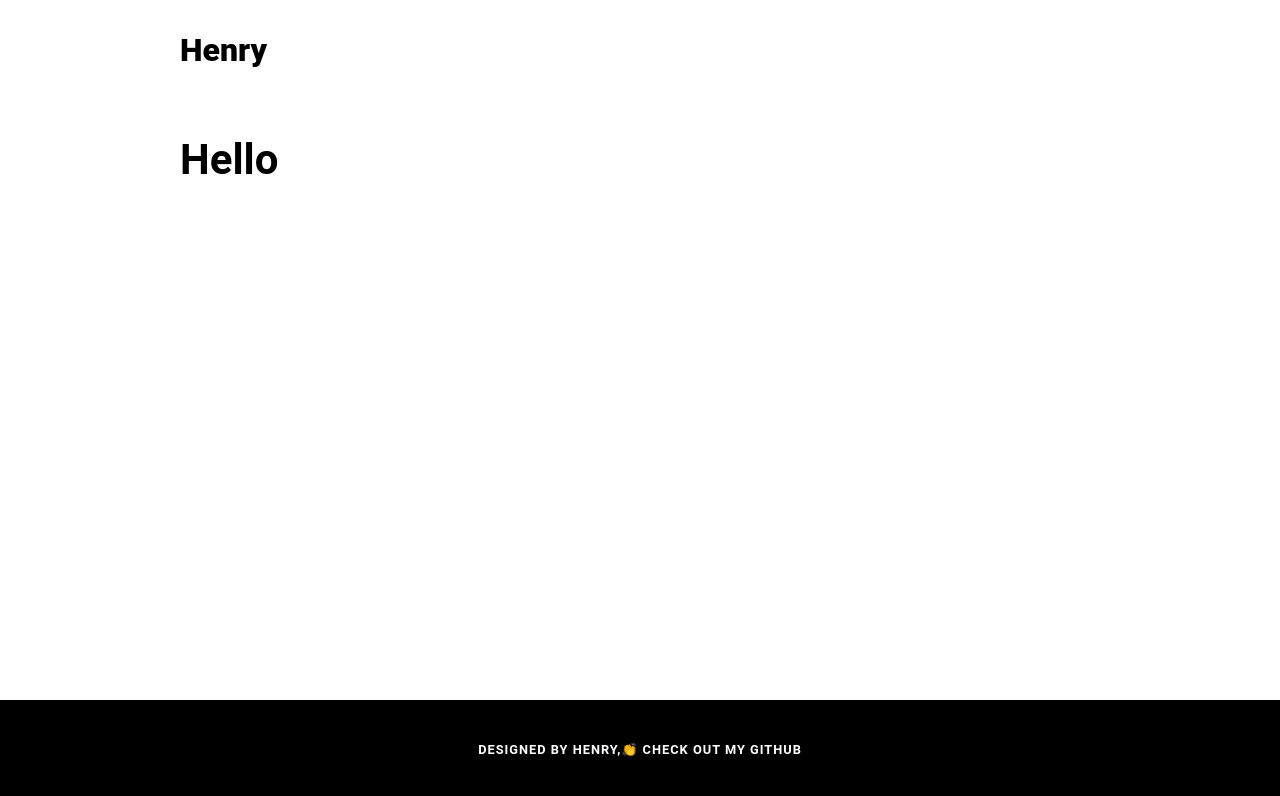
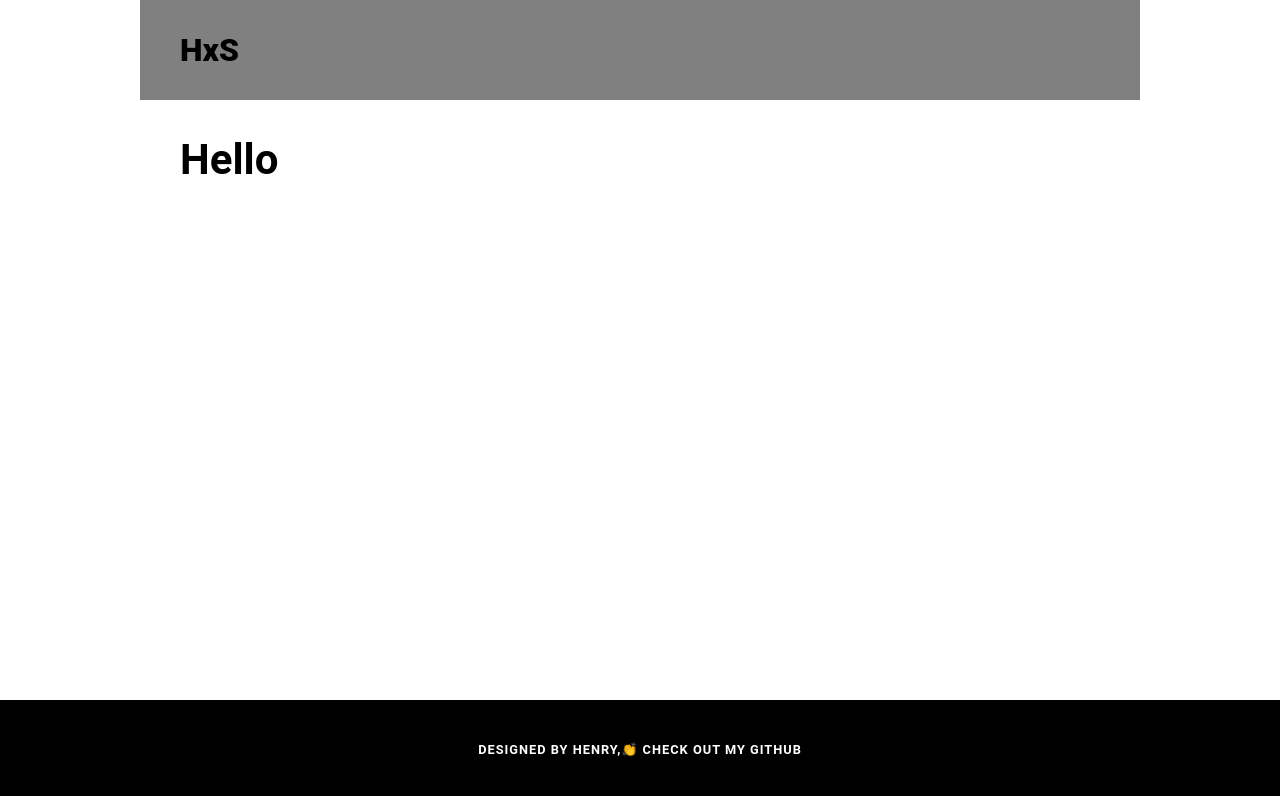
Before and after one commit to henryxsong/henryxsong-v1, a Gatsby site: page / in a window 1280 px wide. Built offline with nearby package versions, Linux system fonts and the light colour scheme; Gatsby itself is replaced by a stand-in of ours.

Commit message:
changed header color in header.js

```diff
--- a/src/components/header.js
+++ b/src/components/header.js
@@ -8,7 +8,7 @@ const StyledHeader = styled.header`
   height: 6.25rem;
   margin: 0 auto;
   padding: 0 2.5rem;
-  background: white;
+  background: grey;
   display: flex;
   justify-content: flex-start;
   align-items: center;
@@ -24,7 +24,7 @@ const Header = () => {
   return (
     <StyledHeader>
       <Link to="/" aria-label="home">
-        <StyledLogo>Henry</StyledLogo>
+        <StyledLogo>HxS</StyledLogo>
       </Link>
     </StyledHeader>
   )
```
